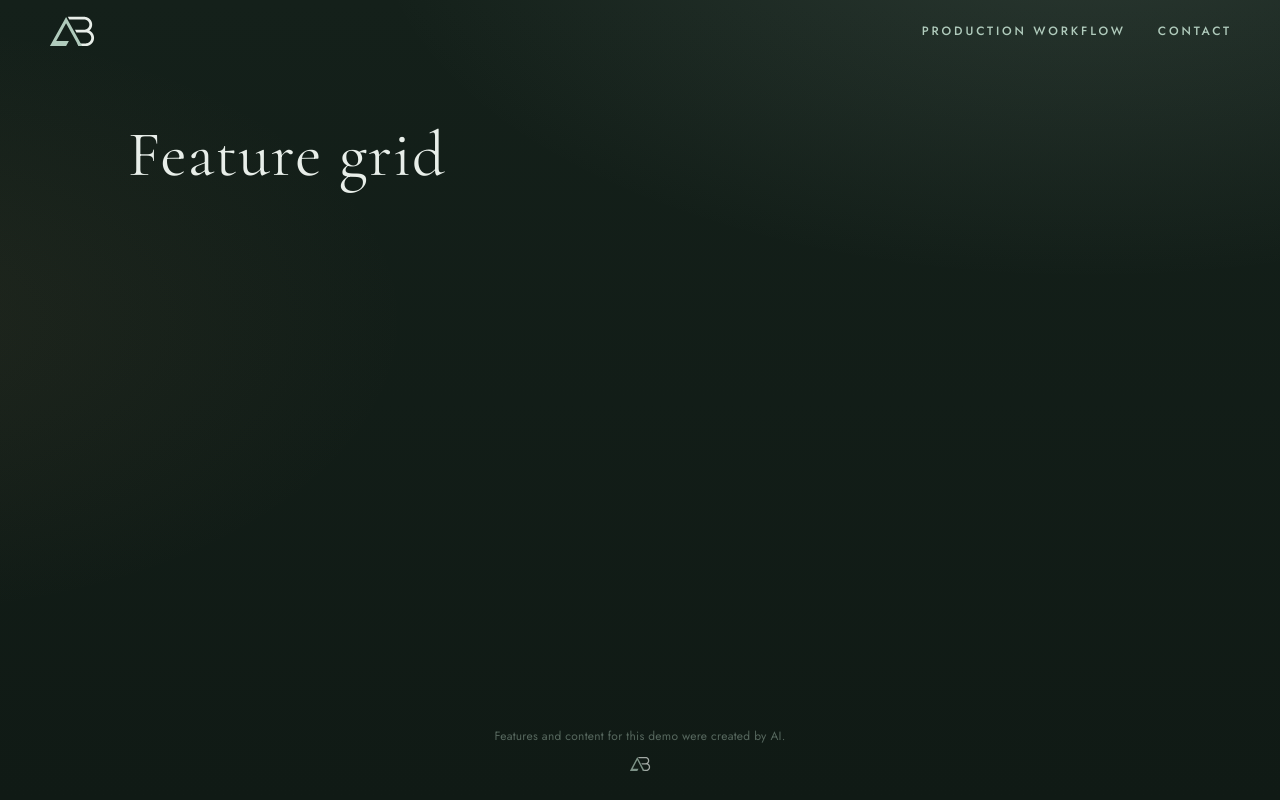
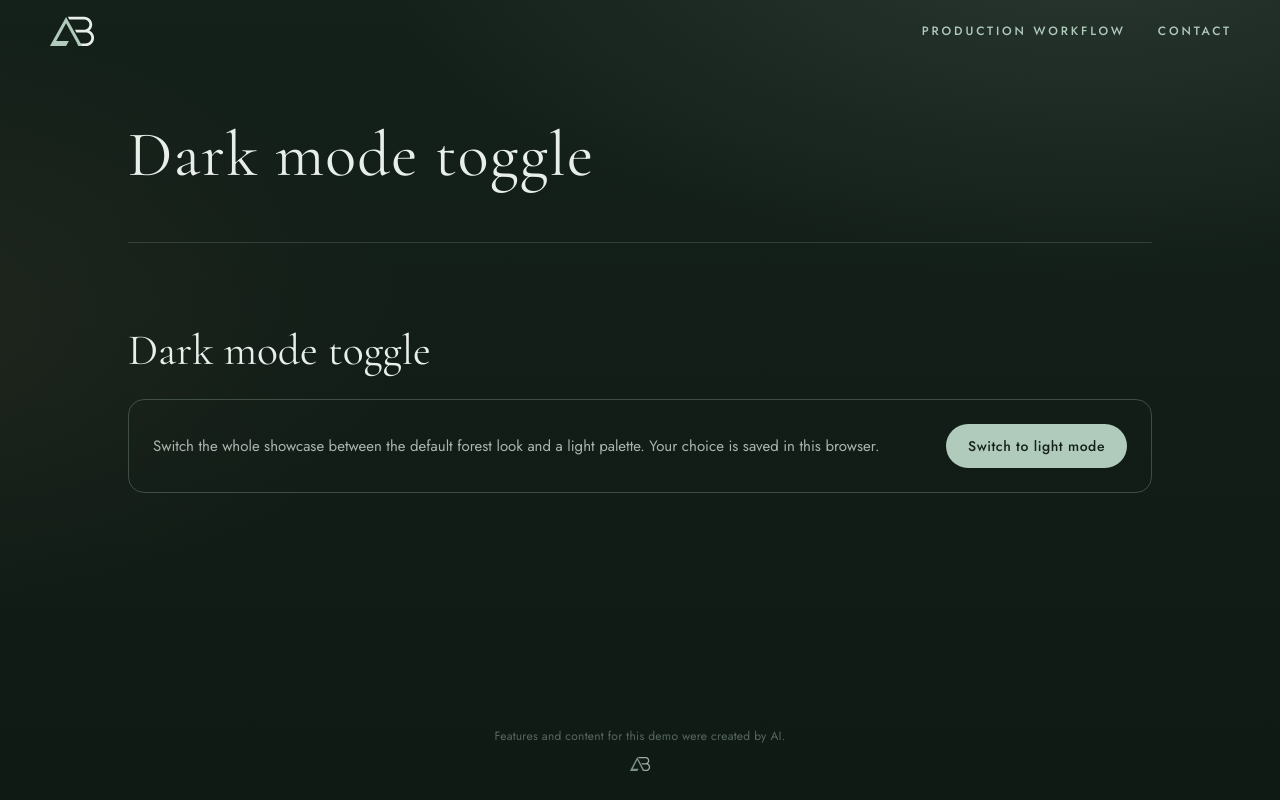
Before and after one commit to ashtonbach/agent-showcase, a Next.js app: page /showcase/ in a window 1280 px wide. Built offline with nearby package versions, Linux system fonts and the light colour scheme.

Commit message:
Feature: Dark mode toggle (Author: Alder)

```diff
--- a/app/lab/current.json
+++ b/app/lab/current.json
@@ -1 +1 @@
-{"slug":"feature-grid"}
+{"slug":"dark-mode"}
--- /dev/null
+++ b/app/lab/dark-mode/index.tsx
@@ -0,0 +1,97 @@
+"use client";
+
+import { useCallback, useEffect, useState } from "react";
+
+const STORAGE_KEY = "ab-theme";
+
+function applyTheme(light: boolean) {
+  const root = document.documentElement;
+  if (light) root.dataset.theme = "light";
+  else delete root.dataset.theme;
+}
+
+const css = `
+html[data-theme="light"]{background:#E8EEE9}
+html[data-theme="light"] body{color:#14201A}
+html[data-theme="light"] body::before{
+  background:linear-gradient(180deg,#E8EEE9 0%,#dfe8e2 100%)}
+html[data-theme="light"] .brand{color:#14201A}
+html[data-theme="light"] .brand-mark,
+html[data-theme="light"] .footer-mark-img{
+  filter:brightness(0) saturate(100%) invert(22%) sepia(18%) saturate(900%) hue-rotate(100deg)}
+html[data-theme="light"] .nav-list a{color:#2F5A46}
+html[data-theme="light"] .nav-list a:hover,
+html[data-theme="light"] .nav-list a:focus-visible,
+html[data-theme="light"] .nav-list a[aria-current="page"]{color:#14201A}
+html[data-theme="light"] .nav-list a::after{background:#2F5A46}
+html[data-theme="light"] .demo-title{color:#14201A}
+html[data-theme="light"] .site-footer{color:#2F5A46;opacity:1}
+html[data-theme="light"] .site-disclaimer{color:rgba(47,90,70,.85)}
+html[data-theme="light"] .site-header.is-scrolled{background:rgba(232,238,233,.97)}
+html[data-theme="light"] .skip-link:focus{background:#E8EEE9;color:#14201A}
+html[data-theme="light"] main.page [data-lab]{border-top-color:rgba(47,90,70,.22)}
+html[data-theme="light"] main.page [data-lab] > h2{color:#14201A}
+[data-lab="dark-mode"].lab-wrap{
+  width:min(720px,100%);margin:8px auto 56px;padding:0}
+.lab-card{
+  border:1px solid rgba(176,203,188,.28);border-radius:16px;padding:24px;
+  display:flex;flex-wrap:wrap;align-items:center;justify-content:space-between;gap:16px}
+html[data-theme="light"] .lab-card{border-color:rgba(47,90,70,.28)}
+.lab-copy{flex:1;min-width:200px}
+.lab-copy p{margin:0;color:var(--muted);font-size:15px;line-height:1.5}
+html[data-theme="light"] .lab-copy p{color:rgba(20,32,26,.78)}
+.lab-toggle{
+  border:0;border-radius:999px;padding:12px 22px;font-family:var(--sans);
+  font-size:14px;font-weight:500;letter-spacing:.04em;cursor:pointer;
+  background:var(--sage);color:#14201A;transition:background .2s,color .2s}
+html[data-theme="light"] .lab-toggle{background:#2F5A46;color:#E8EEE9}
+@media (prefers-reduced-motion:reduce){.lab-toggle{transition:none}}
+`;
+
+export default function DarkModeLab() {
+  const [dark, setDark] = useState(true);
+
+  useEffect(() => {
+    const stored = localStorage.getItem(STORAGE_KEY);
+    const wantLight = stored === "light";
+    setDark(!wantLight);
+    applyTheme(wantLight);
+  }, []);
+
+  const toggle = useCallback(() => {
+    setDark((prev) => {
+      const nextDark = !prev;
+      const light = !nextDark;
+      applyTheme(light);
+      localStorage.setItem(STORAGE_KEY, light ? "light" : "dark");
+      return nextDark;
+    });
+  }, []);
+
+  return (
+    <section
+      data-lab="dark-mode"
+      className="lab-wrap"
+      aria-labelledby="dark-mode-title"
+    >
+      <style>{css}</style>
+      <h2 id="dark-mode-title">Dark mode toggle</h2>
+      <div className="lab-card">
+        <div className="lab-copy">
+          <p>
+            Switch the whole showcase between the default forest look and a light
+            palette. Your choice is saved in this browser.
+          </p>
+        </div>
+        <button
+          type="button"
+          className="lab-toggle"
+          aria-pressed={dark}
+          onClick={toggle}
+        >
+          {dark ? "Switch to light mode" : "Switch to dark mode"}
+        </button>
+      </div>
+    </section>
+  );
+}
--- a/app/page.tsx
+++ b/app/page.tsx
@@ -1,3 +1,4 @@
+import Lab from "./lab/dark-mode";
 import { readDemoKey, demoTitle } from "./demo-name";
 const demoKey = readDemoKey();
 const demoName = demoTitle();
@@ -5,7 +6,7 @@ export default function Page() {
   return (
     <div className="page-stack">
       <h1 className="demo-title" data-i18n={demoKey}>{demoName}</h1>
-      {/* lab:slot */}
+      <Lab /> {/* lab:slot */}
     </div>
   );
 }
```
